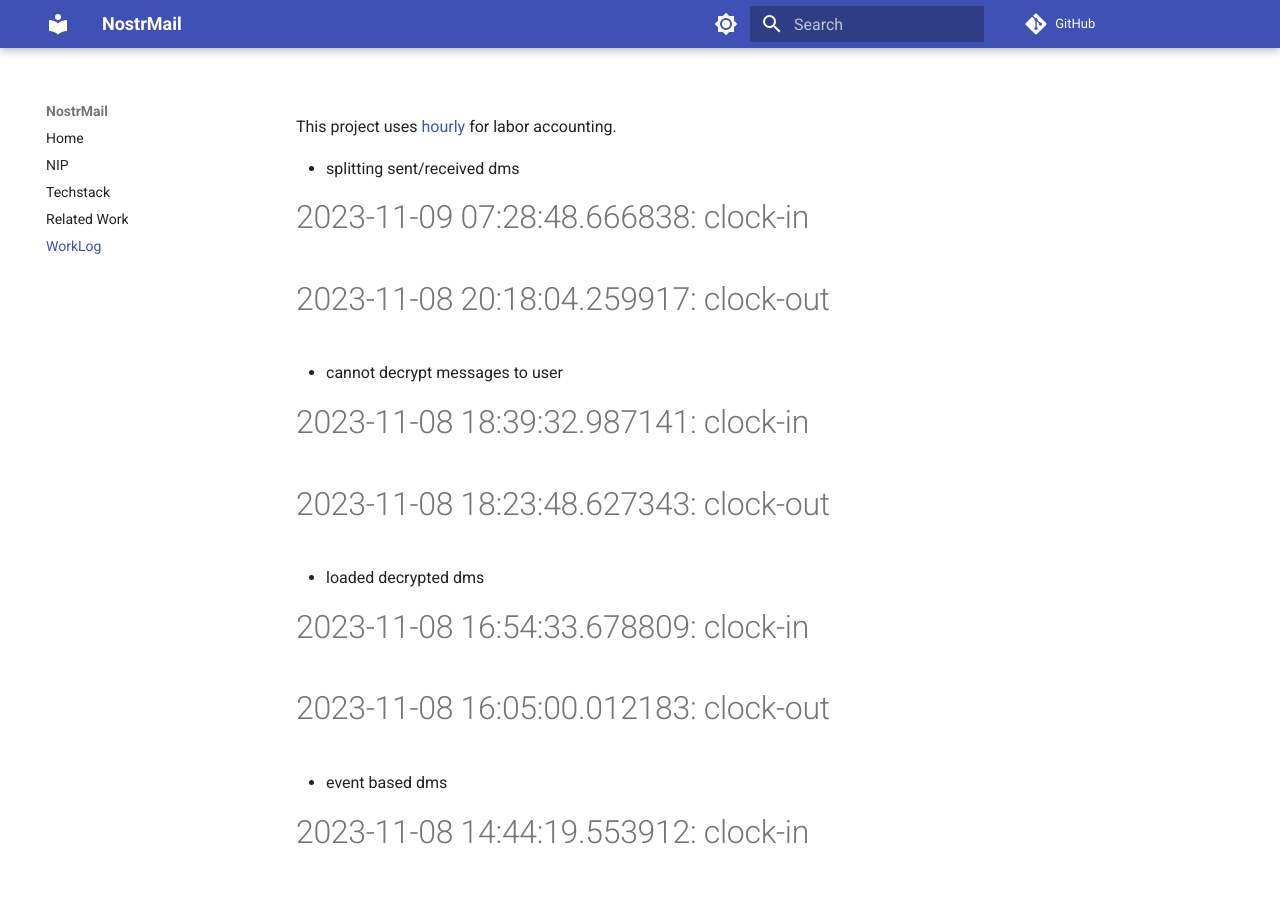
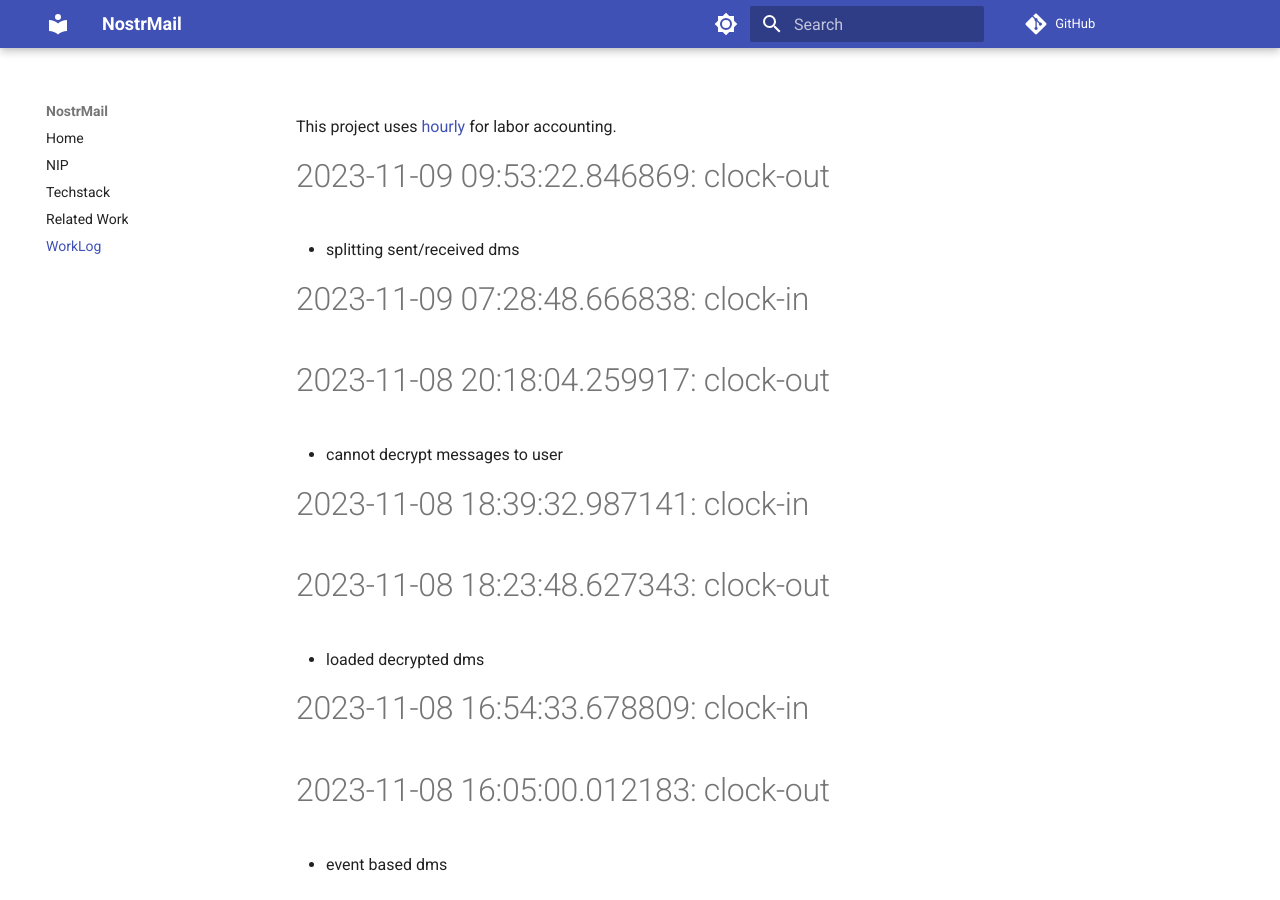
Before and after one commit to asherp/nostr-mail, an MkDocs documentation site: the page built from docs/WorkLog.md, in a window 1280 px wide and 900 px high. Built offline with MkDocs 1.6.1 and Material for MkDocs 9.7.7, drawn with Linux system fonts in a browser that asks for light colours; comment, search, counter and statistics services are not loaded.

Commit message:
clock-out

```diff
--- a/WorkLog.md
+++ b/WorkLog.md
@@ -1,3 +1,5 @@
+# 2023-11-09 09:53:22.846869: clock-out
+
 * splitting sent/received dms
 
 # 2023-11-09 07:28:48.666838: clock-in
```
